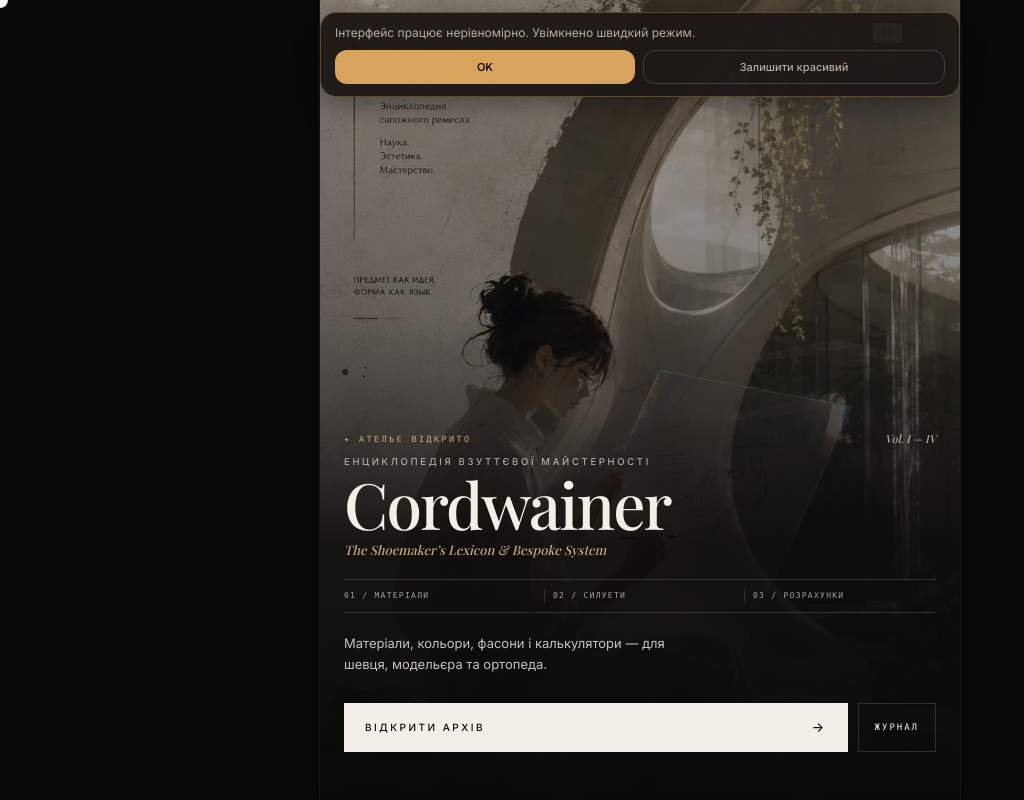
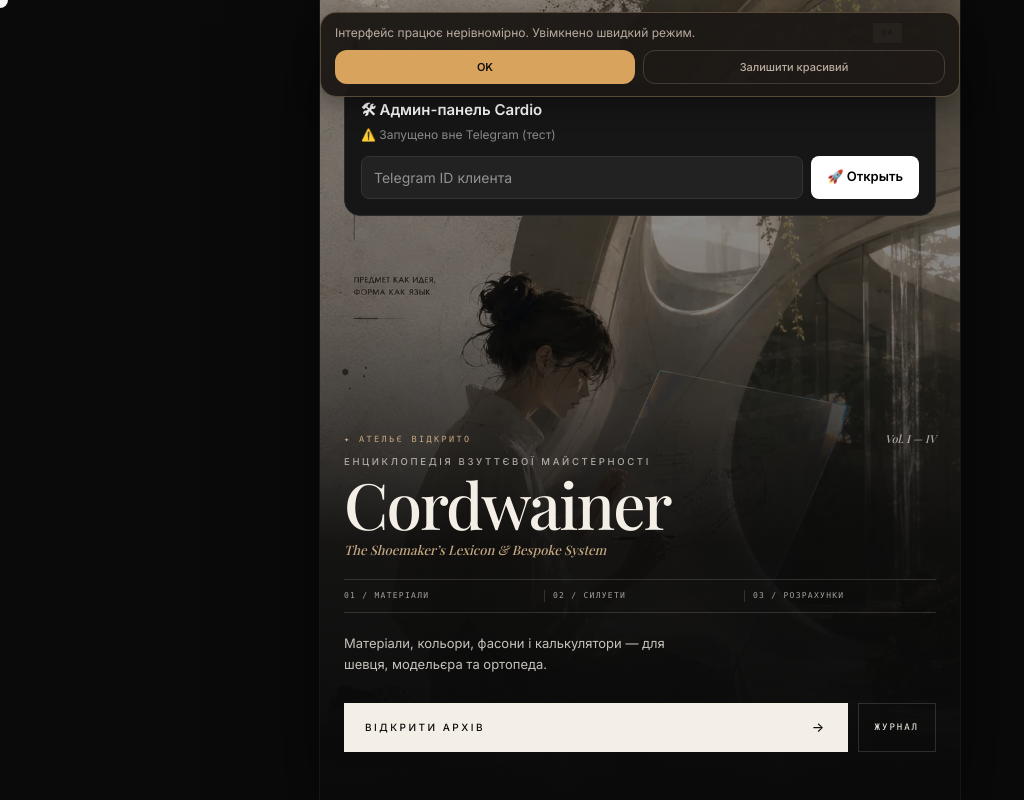
Before and after one commit to vplyha-maker/cordwainer-miniapp, a React (Vite) app: page / in a window 1280 px wide. Shown: the whole page, without its empty margins (0-1024 px from the left). Built offline with nearby package versions, Linux system fonts and the light colour scheme; a web font is replaced by a local one.

Commit message:
Refactor AdminPanel to include user ID display

```diff
--- a/src/components/AdminPanel.tsx
+++ b/src/components/AdminPanel.tsx
@@ -3,15 +3,21 @@ import React, { useState } from 'react';
 export const AdminPanel: React.FC = () => {
   const ADMIN_ID = 8686072747; // Ваш ID из Telegram
 
+  // Пытаемся получить пользователя из Telegram WebApp
   const currentUser = (window as any).Telegram?.WebApp?.initDataUnsafe?.user;
-  const isAdmin = currentUser?.id === ADMIN_ID;
+  const currentUserId = currentUser?.id;
+
+  // ДЕБАГ: Если вы открываете в браузере для теста или это ваш ID — показываем панель
+  // (Уберите || true после того, как проверите, что панель появилась)
+  const isDevOrTest = true; // <--- Временный флаг для проверки на экране
+  const isAdmin = isDevOrTest || (currentUserId === ADMIN_ID);
 
   const [targetUserId, setTargetUserId] = useState<string>('');
   const [loading, setLoading] = useState<boolean>(false);
   const [status, setStatus] = useState<{ text: string; isError: boolean } | null>(null);
 
   if (!isAdmin) {
-    return null; // Обычные пользователи вообще не увидят эту панель
+    return null; // Обычные пользователи не увидят
   }
 
   const handleGrant = async () => {
@@ -48,7 +54,9 @@ export const AdminPanel: React.FC = () => {
   return (
     <div style={styles.card}>
       <h3 style={styles.title}>🛠 Админ-панель Cardio</h3>
-      <p style={styles.subtitle}>Выдача премиум-доступа клиенту</p>
+      <p style={styles.subtitle}>
+        {currentUserId ? `Ваш ID: ${currentUserId}` : '⚠️ Запущено вне Telegram (тест)'}
+      </p>
 
       <div style={styles.formGroup}>
         <input
```
